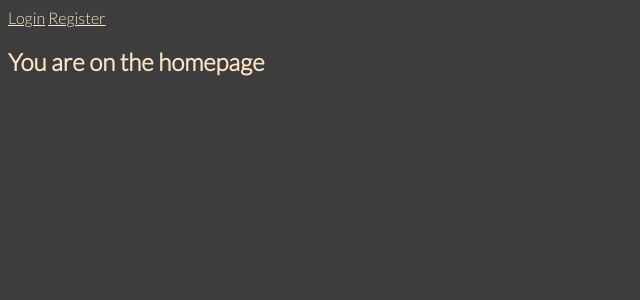
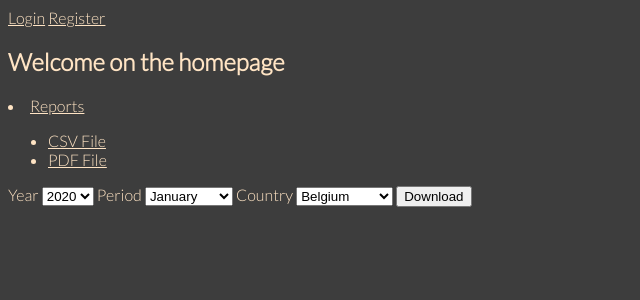
Before and after one commit to cosmina-sooner/Reporting, a Django app: page /homepage/ in a window 1280 px wide. Shown: the top 300 px of the page, without its empty margins (0-640 px from the left). Run offline with Django 3.2, Linux system fonts and the light colour scheme.

Commit message:
add selector by year/period/country

```diff
--- a/core/urls.py
+++ b/core/urls.py
@@ -25,4 +25,5 @@ urlpatterns = [
     path('homepage/', homepage_views.homepage, name='homepage'),
     path('login/', auth_views.LoginView.as_view(template_name='users/login.html'), name='login'),
     path('logout/', auth_views.LogoutView.as_view(template_name='users/logout.html'), name='logout'),
+    path('download/', homepage_views.download_file, name='download'),
 ]
--- a/dashboard/templates/dashboard/homepage.html
+++ b/dashboard/templates/dashboard/homepage.html
@@ -12,6 +12,59 @@
               <a class="nav-item nav-link" href="{% url 'register' %}">Register</a>
             {% endif %}
           </div>
-          <h2>You are on the homepage</h2>
+          <div><h2>Welcome on the homepage</h2></div>
+        <div>
+          <li class="nav-item dropdown">
+            <a class="nav-link dropdown-toggle" href="#" id="navbarDropdown" role="button" data-bs-toggle="dropdown" aria-expanded="false">
+              Reports
+            </a>
+            <ul class="dropdown-menu" aria-labelledby="navbarDropdown">
+              <li><a class="dropdown-item" href="{% url 'download' %}">CSV File</a></li>
+              <li><a class="dropdown-item" href="#">PDF File</a></li>
+            </ul>
+          </li>
+        </div>
+        <div>
+          <form role="form" method='post' action="{% url 'download' %}">
+            <tr>
+             {% csrf_token %}
+             <td> Year <select name="year">
+
+              <option value="2020">2020</option>
+              <option value="2021">2021</option>
+           </select></td>
+                <td> Period <select name="month" value="">
+
+                   <option value="1">January</option>
+                   <option value="2">February</option>
+                   <option value="3">March</option>
+                   <option value="4">April</option>
+                   <option value="5">May</option>
+                   <option value="6">June</option>
+                   <option value="7">July</option>
+                   <option value="8">August</option>
+                   <option value="9">September</option>
+                   <option value="10">October</option>
+                   <option value="11">November</option>
+                   <option value="12">December</option>
+                   <option value="13">Q1</option>
+                   <option value="14">Q2</option>
+                   <option value="15">Q3</option>
+                   <option value="16">Q4</option>
+                    </select></td>
+
+                <td> Country <select name="year">
+                  <option value="2010">Belgium</option>
+                  <option value="2011">Luxembourg</option>
+                  <option value="2012">Netherlands</option>
+
+               </select></td>
+           <td>
+           <input type='submit' value='Download' />
+           </td>
+           </tr>
+           </form>
+        </div>
+
     </div>
 {% endblock content %}
--- /dev/null
+++ b/dashboard/templates/dashboard/test.txt
@@ -0,0 +1 @@
+bla
--- a/dashboard/views.py
+++ b/dashboard/views.py
@@ -5,3 +5,31 @@ from django.shortcuts import render
 # View for index page.
 def homepage(request):
   return render(request, 'dashboard/homepage.html')
+
+
+
+# Import mimetypes module
+import mimetypes
+# import os module
+import os
+# Import HttpResponse module
+from django.http.response import HttpResponse
+
+
+def download_file(request):
+    # Define Django project base directory
+    BASE_DIR = os.path.dirname(os.path.dirname(os.path.abspath(__file__)))
+    # Define text file name
+    filename = 'test.txt'
+    # Define the full file path
+    filepath = BASE_DIR + '/dashboard/templates/dashboard/' + filename
+    # Open the file for reading content
+    path = open(filepath, 'r')
+    # Set the mime type
+    mime_type, _ = mimetypes.guess_type(filepath)
+    # Set the return value of the HttpResponse
+    response = HttpResponse(path, content_type=mime_type)
+    # Set the HTTP header for sending to browser
+    response['Content-Disposition'] = "attachment; filename=%s" % filename
+    # Return the response value
+    return response
```
